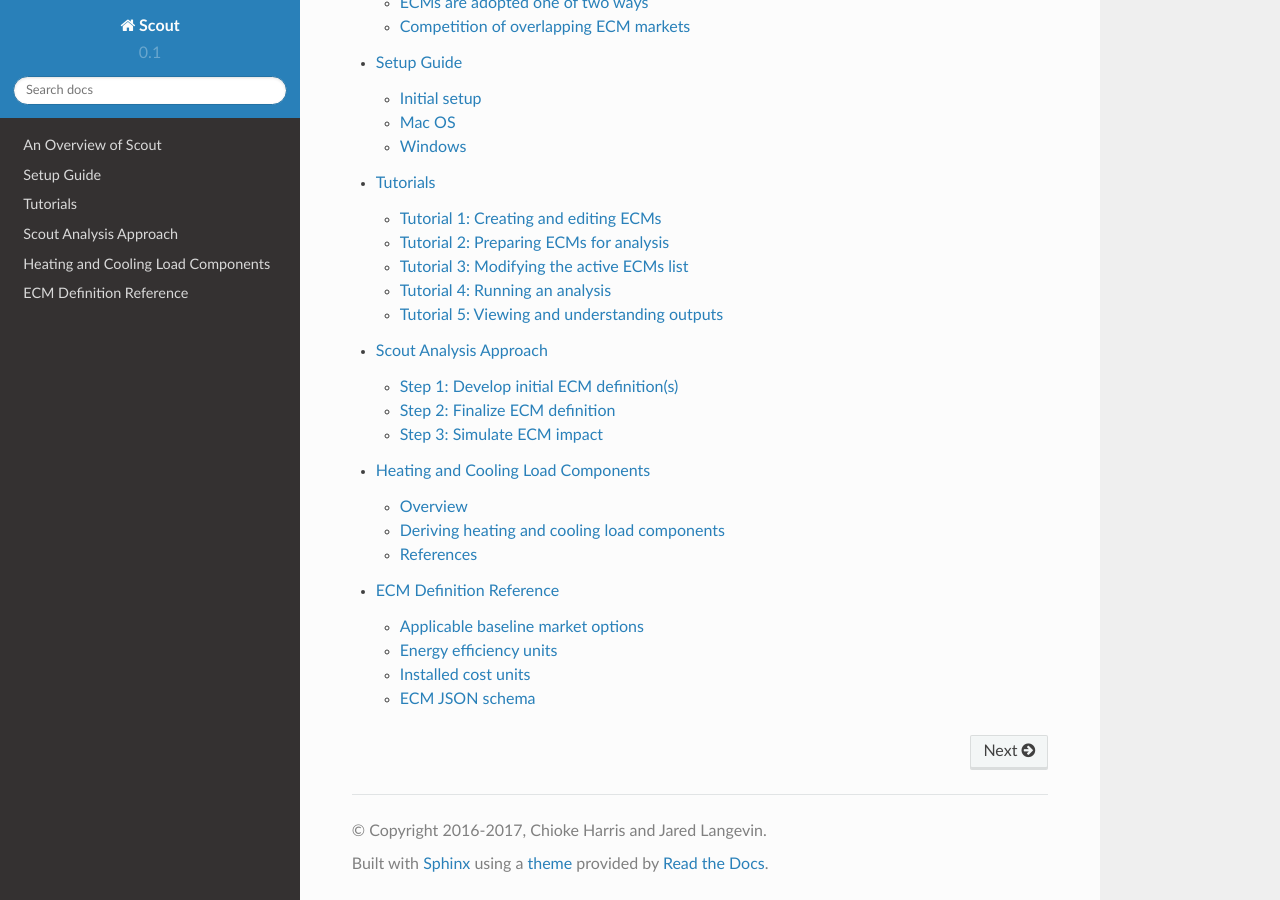
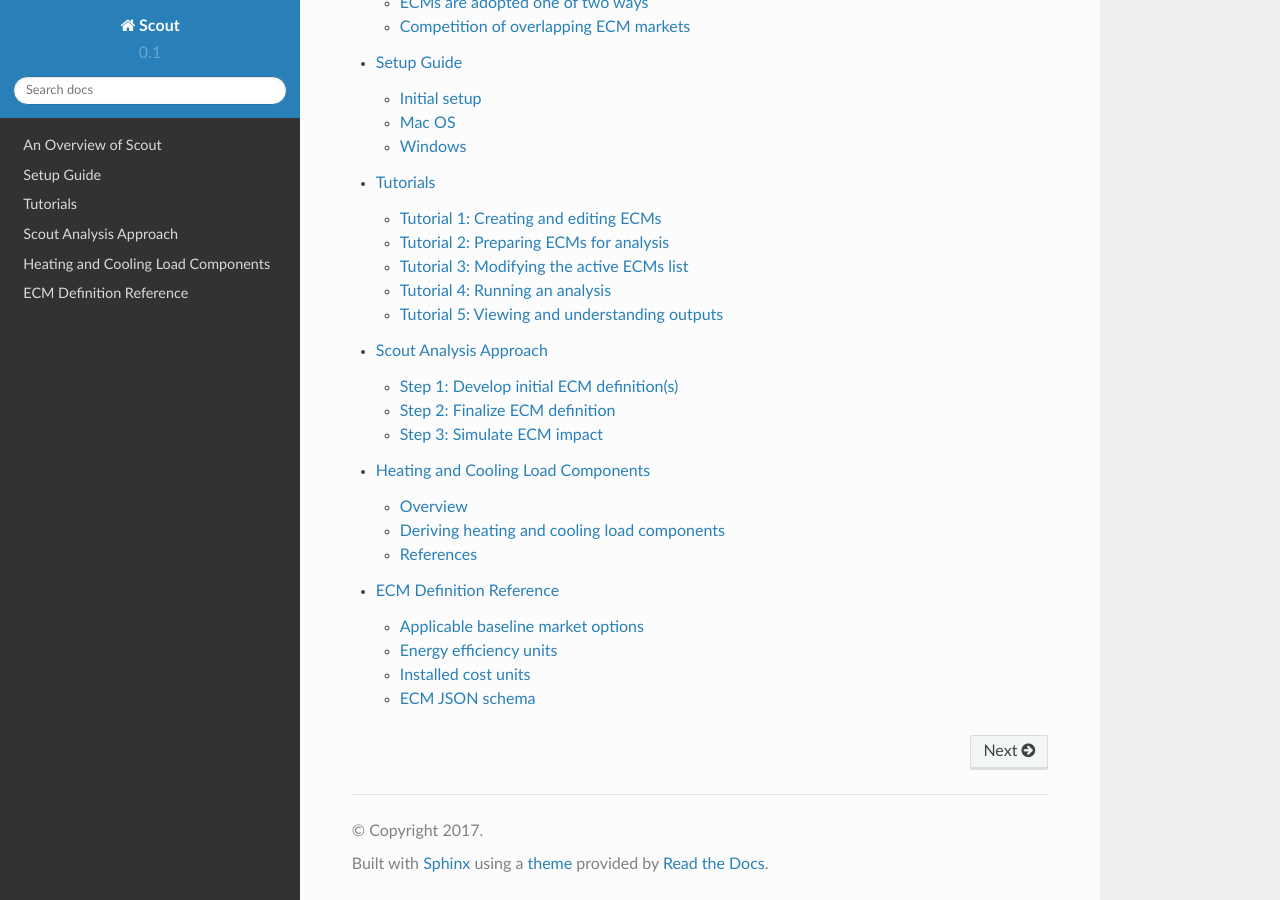
Before and after one commit to trynthink/scout, a Sphinx documentation site: the page built from docs/index.rst, in a window 1280 px wide and 900 px high, scrolled down 549 px. Built offline with Sphinx 7.4.7 and the Read the Docs theme 2.0.0, drawn with Linux system fonts in a browser that asks for light colours.

Commit message:
Update copyright statement

```diff
--- a/docs/conf.py
+++ b/docs/conf.py
@@ -57,7 +57,7 @@ master_doc = 'index'
 
 # General information about the project.
 project = 'Scout'
-copyright = '2016-2017, Chioke Harris and Jared Langevin'
+copyright = '2017'
 author = 'Chioke Harris and Jared Langevin'
 
 # The version info for the project you're documenting, acts as replacement for
```
